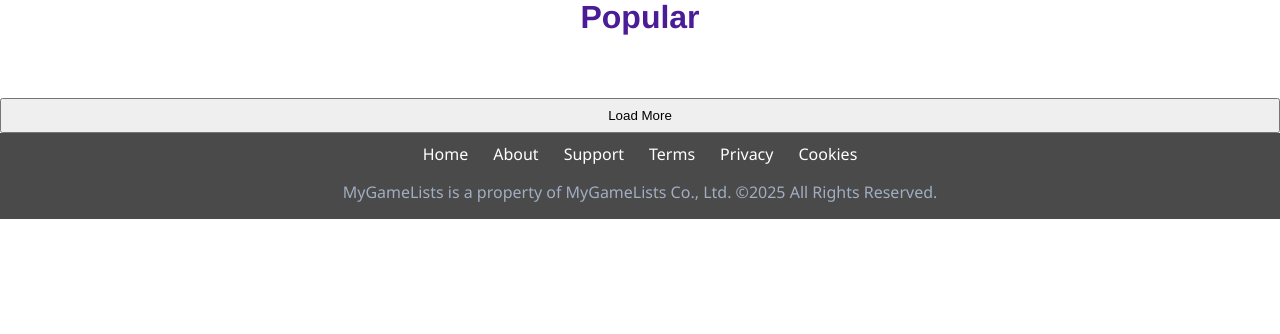
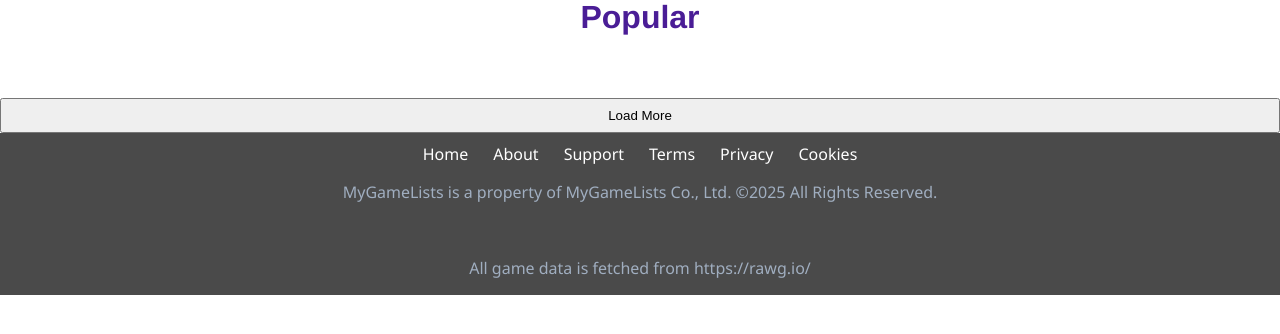
Before and after one commit to FlatWaffle/MyGameListsFork, a Flask app: page / in a window 1280 px wide. Shown: the part 114-448 px from the top of the page. Run offline with Flask 3, Linux system fonts and the light colour scheme.

Commit message:
Added backlinks to rawg for legal reasons

```diff
--- a/Templates/GameDetails.html
+++ b/Templates/GameDetails.html
@@ -94,7 +94,8 @@
         <a href="{{ url_for('cookies') }}">Cookies</a>
     </div>
     <div class="footerCR">
-        <p>MyGameLists is a property of MyGameLists Co., Ltd. ©2025 All Rights Reserved.</p>
+        <p>MyGameLists is a property of MyGameLists Co., Ltd. ©2025 All Rights Reserved.</p><br>
+        <p>All game data is fetched from https://rawg.io/</p>
     </div>
 </footer>
 <script src="{{ url_for('static', filename='js/script.js') }}"></script>
--- a/Templates/index.html
+++ b/Templates/index.html
@@ -47,7 +47,8 @@
             <a href="{{ url_for('cookies') }}">Cookies</a>
         </div>
         <div class="footerCR">
-            <p>MyGameLists is a property of MyGameLists Co., Ltd. ©2025 All Rights Reserved.</p>
+            <p>MyGameLists is a property of MyGameLists Co., Ltd. ©2025 All Rights Reserved.</p> <br>
+            <p>All game data is fetched from https://rawg.io/</p>
         </div>
     </footer>
     <script src="{{ url_for('static', filename='js/script.js') }}"></script>
--- a/app1.py
+++ b/app1.py
@@ -7,7 +7,7 @@ app.secret_key = 'skibidisecretkey'
 # Database connection
 def get_db_connection():
     return pymysql.connect(
-        host='10.2.3.93',
+        host='192.168.1.123',
         user='mgl_user',  # User, gave it only neccesairy perms in mariadb
         password='123',
         database='mygamelistsdb'
```
